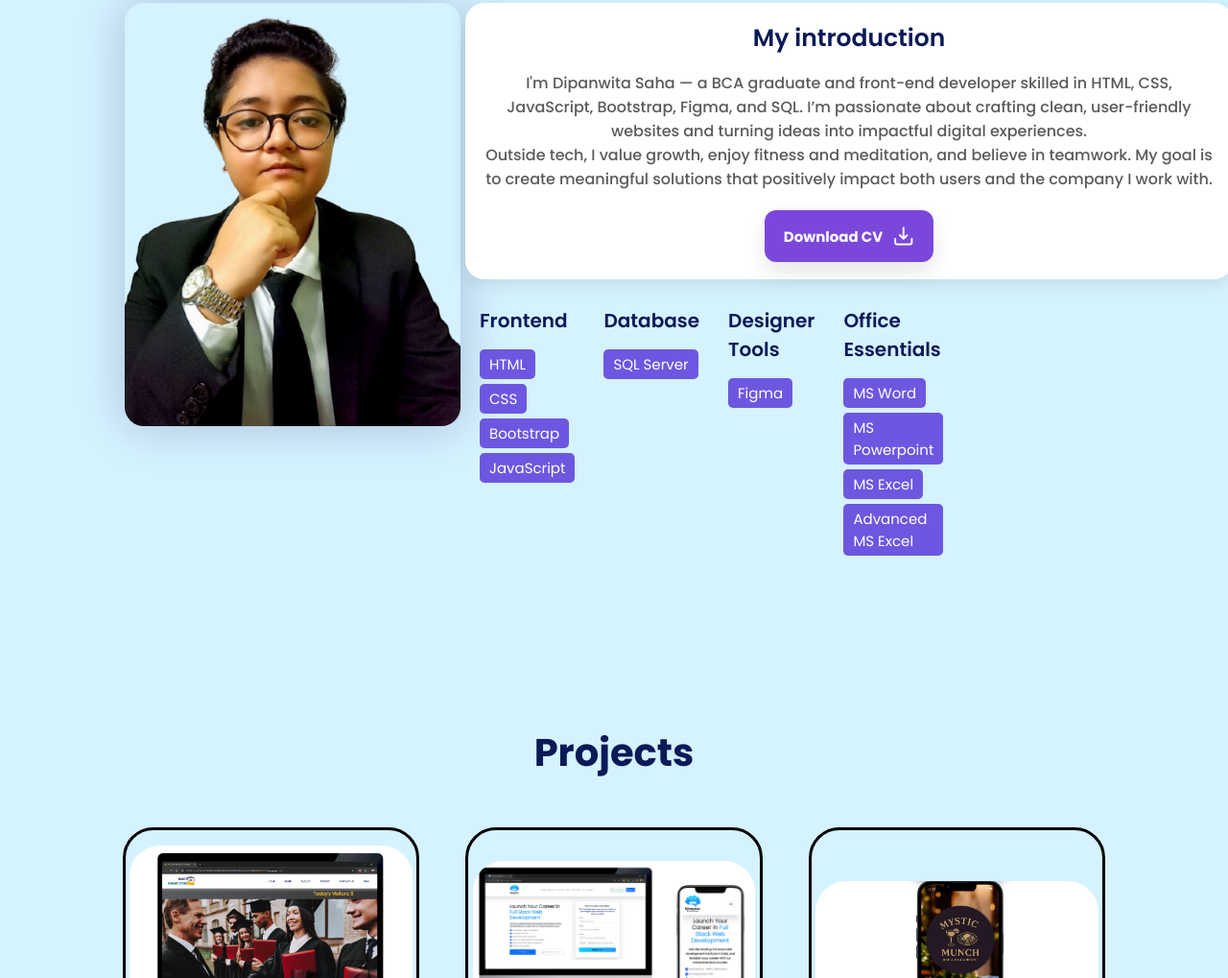
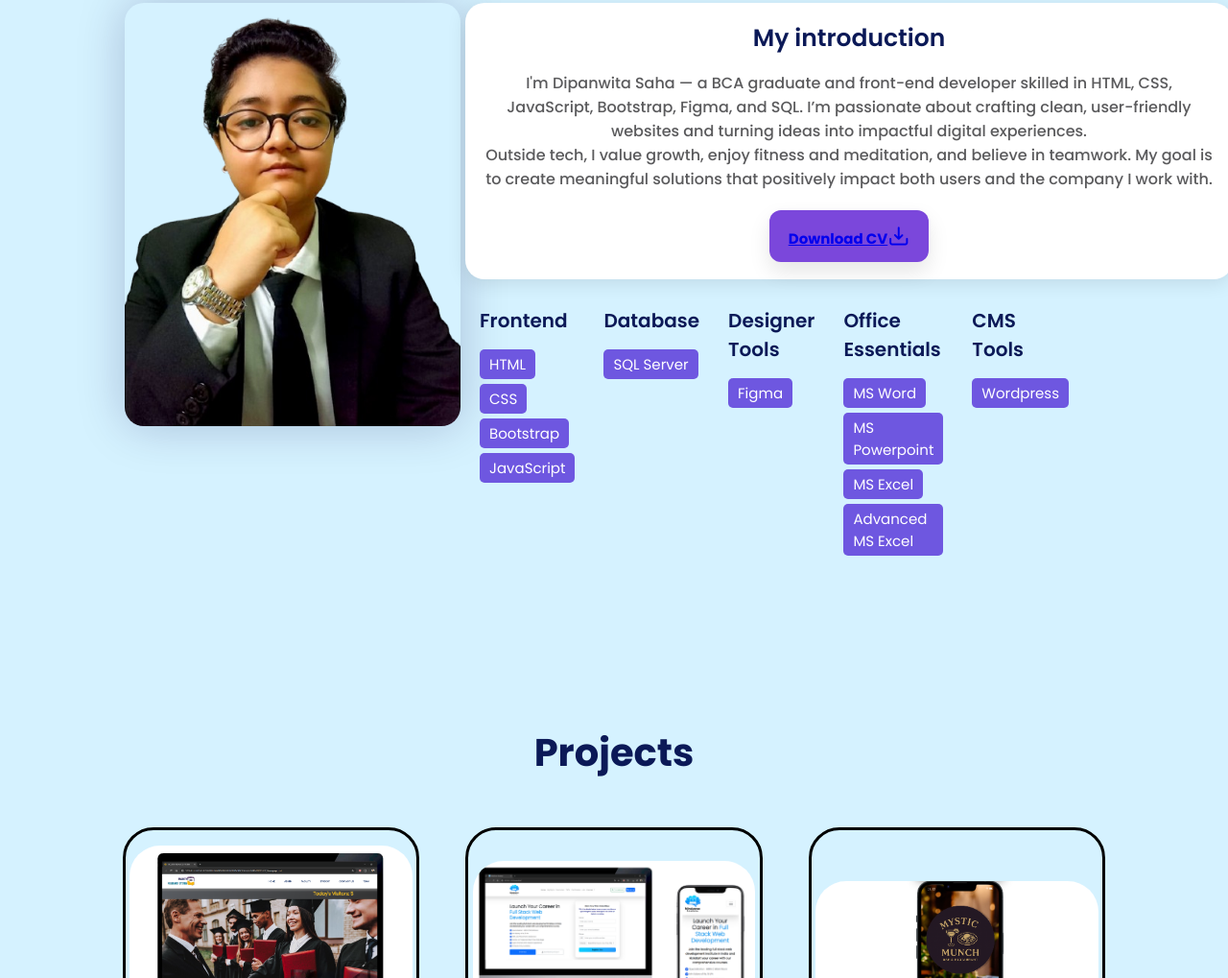
Before and after one commit to dipanwitasaham33/DipanwitaSaha-Portfolio, a plain HTML site: page profilemain/home.html in a window 1280 px wide. Shown: the part 985-2004 px from the top of the page at 96% size. Drawn offline with nearby package versions, Linux system fonts and the light colour scheme.

Commit message:
Update home.html

```diff
--- a/profilemain/home.html
+++ b/profilemain/home.html
@@ -127,7 +127,7 @@
                     <br>
                        Outside tech, I value growth, enjoy fitness and meditation, and believe in teamwork. My goal is to create meaningful solutions that positively impact both users and the company I work with.</p>
                     <div class="about-btn">
-                        <button class="btn">Download CV<i class="uil uil-import"></i></button>
+                        <button class="btn"><a href="Resume_Dipanwita_Saha.pdf">Download CV<i class="uil uil-import"></i></button></a>
                     </div>
                 </div>
 
@@ -189,6 +189,15 @@
                         <span>MS Powerpoint</span>
                         <span>MS Excel</span>
                         <span>Advanced MS Excel</span>
+                    </div>
+                </div>
+
+                <div class="skills-box">
+                    <div class="skills-header">
+                        <h3>CMS Tools</h3>
+                    </div>
+                    <div class="skills-list">
+                        <span>Wordpress</span>
                     </div>
                 </div>
 
```
